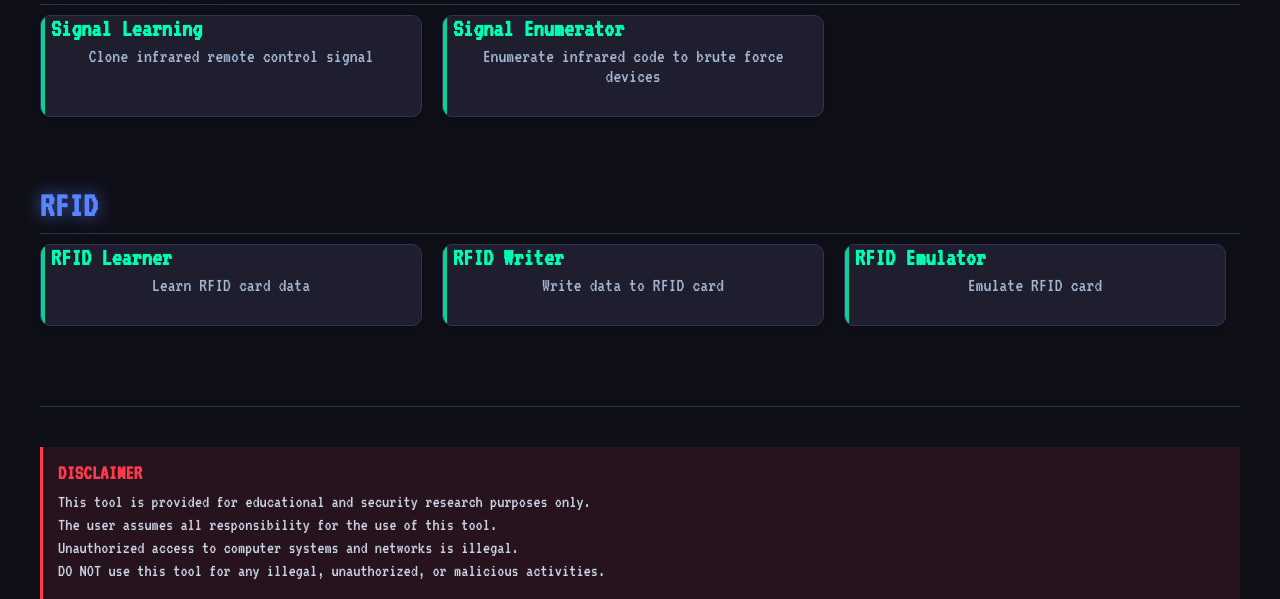
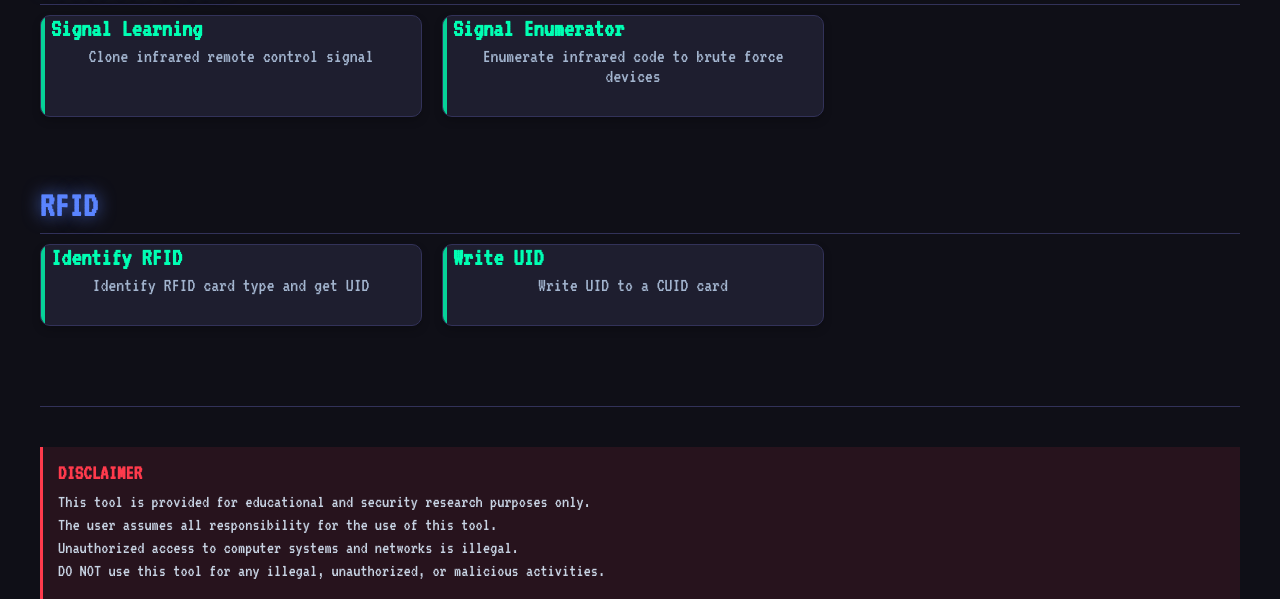
Before and after one commit to 1PingSun/HackMaster-Pi, a FastAPI app: page / in a window 1280 px wide. Shown: the part 878-1477 px from the top of the page. Run offline with FastAPI, Linux system fonts and the light colour scheme.

Commit message:
Fix: update api link

```diff
--- a/app/templates/index.html
+++ b/app/templates/index.html
@@ -61,16 +61,12 @@
             <h2>RFID</h2>
             <div class="card-container">
                 <div class="card">
-                    <a href="/RFID/rfid-learner"><h3>RFID Learner</h3></a>
-                    <p>Learn RFID card data</p>
+                    <a href="/RFID/identify-rfid"><h3>Identify RFID</h3></a>
+                    <p>Identify RFID card type and get UID</p>
                 </div>
                 <div class="card">
-                    <a href="/RFID/rfid-writer"><h3>RFID Writer</h3></a>
-                    <p>Write data to RFID card</p>
-                </div>
-                <div class="card">
-                    <a href="/RFID/rfid-emulator"><h3>RFID Emulator</h3></a>
-                    <p>Emulate RFID card</p>
+                    <a href="/RFID/write-uid"><h3>Write UID</h3></a>
+                    <p>Write UID to a CUID card</p>
                 </div>
             </div>
             <!-- <h2>USB</h2>
```
Also changed, not shown: app/templates/RFID/identify-rfid.html (renamed from app/templates/RFID/identify_rfid.html), app/templates/RFID/write-uid.html (renamed from app/templates/RFID/write_uid.html).
